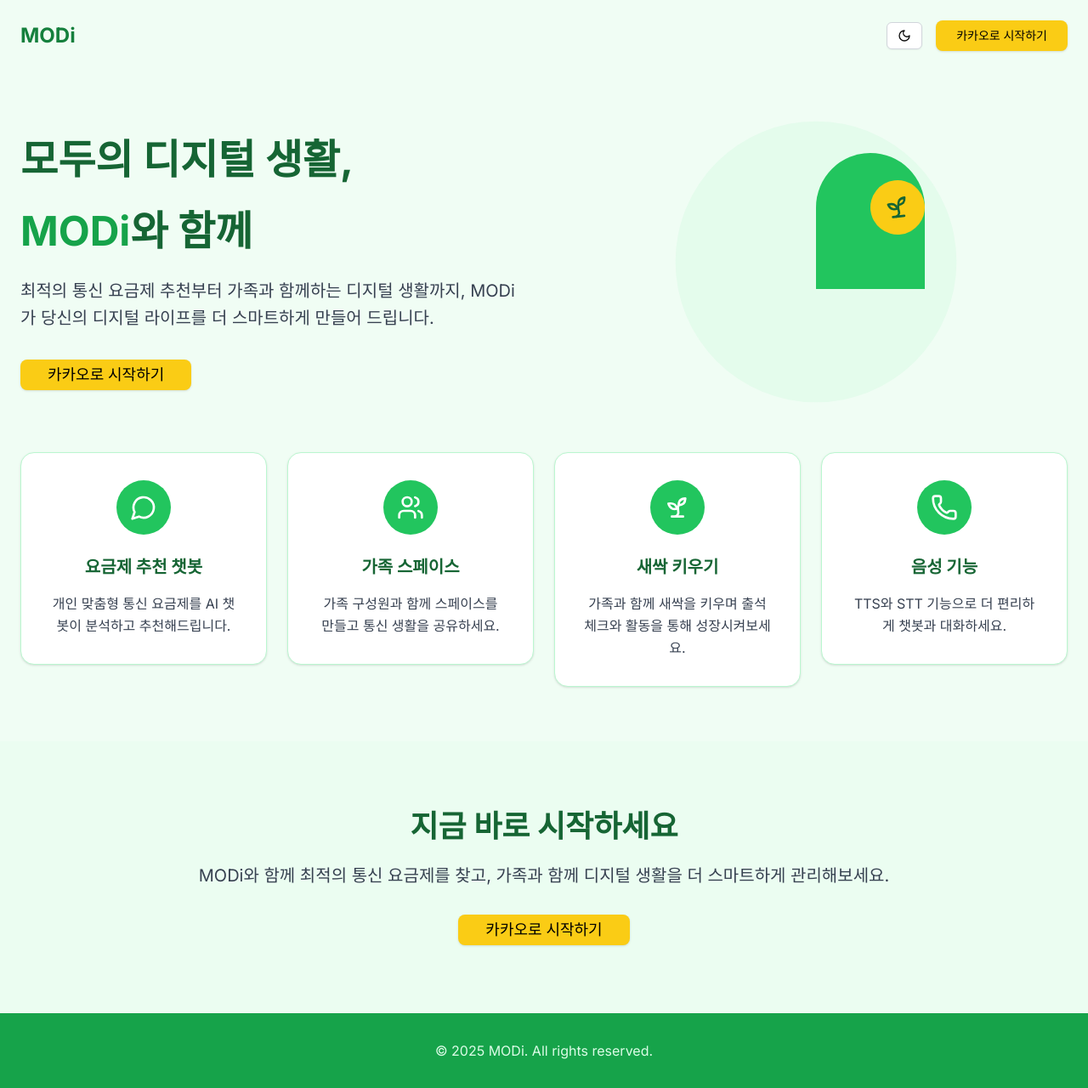
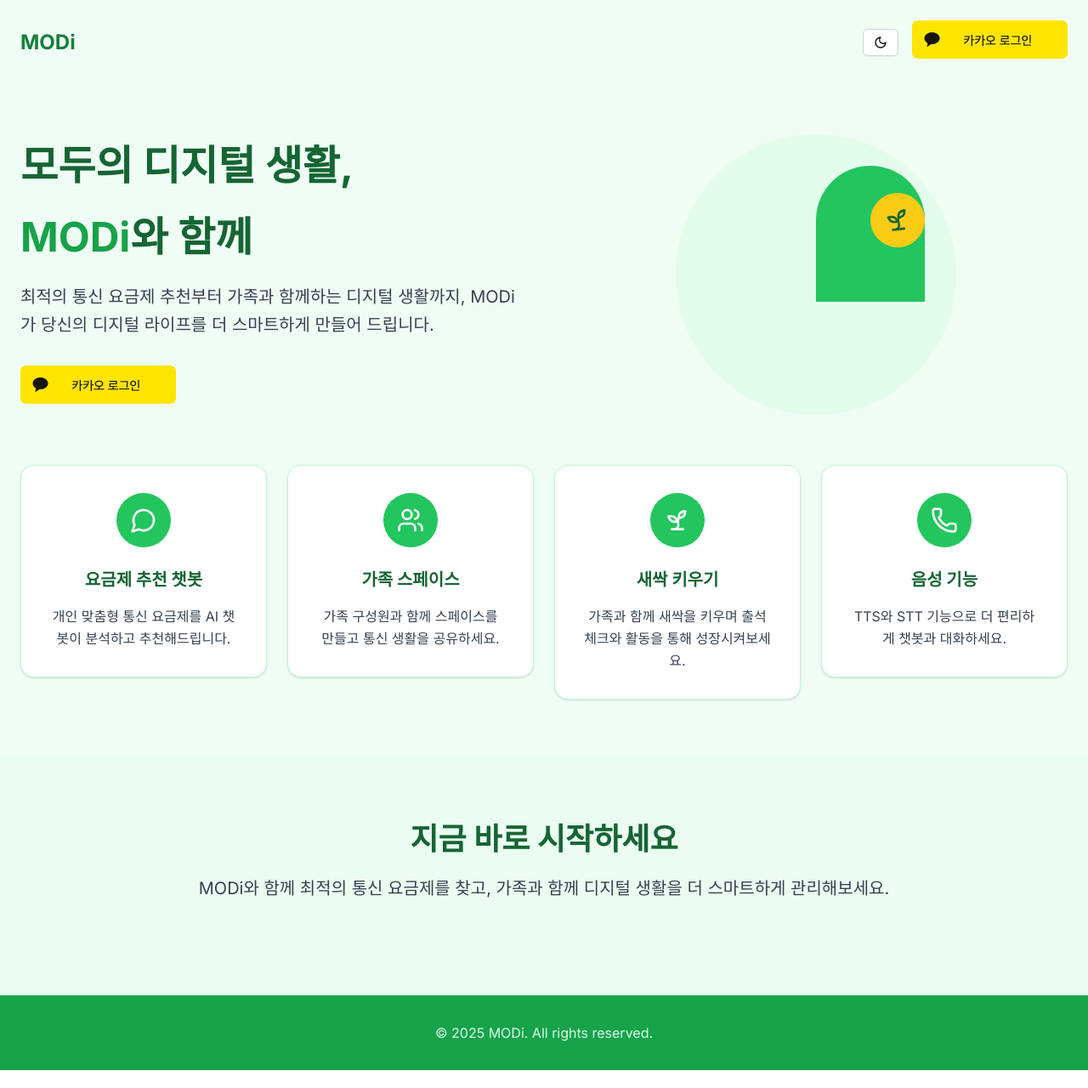
Before and after one commit to cham-ggae/Frontend, a Next.js app: page / in a window 1280 px wide. Shown: the whole page at 85% size. After the commit the page ends 1259 px from the top, so only its background shows below. Built offline with nearby package versions, Linux system fonts and the light colour scheme.

Commit message:
CHAM-60 FEAT: 카카오 버튼 적용

```diff
--- a/src/app/page.tsx
+++ b/src/app/page.tsx
@@ -8,6 +8,7 @@ import Link from "next/link"
 import { TypingAnimation } from "@/components/typing-animation"
 import { ThemeToggle } from "@/components/theme-toggle"
 import { useTheme } from "@/contexts/theme-context"
+import KakaoLoginButton from "@/components/login/kakaoLoginButton";
 
 export default function HomePage() {
   const { isDarkMode } = useTheme()
@@ -119,9 +120,7 @@ export default function HomePage() {
           >
             <ThemeToggle className="border-gray-300" />
             <Link href="/basic-info">
-              <Button className="bg-yellow-400 hover:bg-yellow-500 text-black font-medium px-6 py-2 rounded-lg">
-                카카오로 시작하기
-              </Button>
+              <KakaoLoginButton />
             </Link>
           </motion.div>
         </div>
@@ -145,7 +144,7 @@ export default function HomePage() {
                 <span className="text-green-600">MODi</span>와 함께
               </h1>
             </motion.div>
-            <motion.p
+            <motion.div
               className={`text-xl mb-8 leading-relaxed ${isDarkMode ? "text-gray-300" : "text-gray-700"}`}
               initial={{ opacity: 0 }}
               animate={{ opacity: 1 }}
@@ -155,16 +154,14 @@ export default function HomePage() {
                 text="최적의 통신 요금제 추천부터 가족과 함께하는 디지털 생활까지, MODi가 당신의 디지털 라이프를 더 스마트하게 만들어 드립니다."
                 speed={50}
               />
-            </motion.p>
+            </motion.div>
             <motion.div
               initial={{ opacity: 0, y: 30 }}
               animate={{ opacity: 1, y: 0 }}
               transition={{ duration: 0.8, delay: 3.5 }}
             >
               <Link href="/basic-info">
-                <Button className="bg-yellow-400 hover:bg-yellow-500 text-black font-medium px-8 py-3 text-lg rounded-lg">
-                  카카오로 시작하기
-                </Button>
+                <KakaoLoginButton />
               </Link>
             </motion.div>
           </motion.div>
@@ -336,9 +333,6 @@ export default function HomePage() {
           >
             <Link href="/basic-info">
               <motion.div whileHover={{ scale: 1.05 }} whileTap={{ scale: 0.95 }}>
-                <Button className="bg-yellow-400 hover:bg-yellow-500 text-black font-medium px-8 py-4 text-lg rounded-lg">
-                  카카오로 시작하기
-                </Button>
               </motion.div>
             </Link>
           </motion.div>
--- a/src/components/sidebar.tsx
+++ b/src/components/sidebar.tsx
@@ -6,6 +6,8 @@ import { Home, MessageCircle, Users, Sprout, User, LogOut } from "lucide-react"
 import { cn } from "@/lib/utils"
 import { ThemeToggle } from "@/components/theme-toggle"
 import { useFamilySpace } from "@/contexts/family-space-context"
+import {Button} from "@/components/ui/button";
+import {useAuth} from "@/hooks/useAuth";
 
 interface SidebarProps {
   className?: string
@@ -14,7 +16,7 @@ interface SidebarProps {
 export function Sidebar({ className }: SidebarProps) {
   const pathname = usePathname()
   const { hasFamilySpace } = useFamilySpace()
-
+  const {logout} = useAuth();
   const menuItems = [
     {
       href: "/dashboard",
@@ -105,13 +107,16 @@ export function Sidebar({ className }: SidebarProps) {
 
       {/* Logout */}
       <div className="p-3 mt-auto">
-        <Link
-          href="/"
-          className="flex items-center gap-3 px-3 py-2 rounded-md text-red-500 hover:bg-red-50 dark:hover:bg-red-900/20 transition-colors"
+        <Button
+            onClick={logout}
+            className={cn(
+                "w-full flex items-center gap-3 px-3 py-3 rounded-md transition-colors",
+                "bg-[#81C784] hover:bg-[#66BB6A] text-white"
+            )}
         >
           <LogOut className="w-5 h-5" />
           <span>로그아웃</span>
-        </Link>
+        </Button>
       </div>
     </aside>
   )
```
Also changed, not shown: public/images/kakao_login_medium_narrow.png (added).
